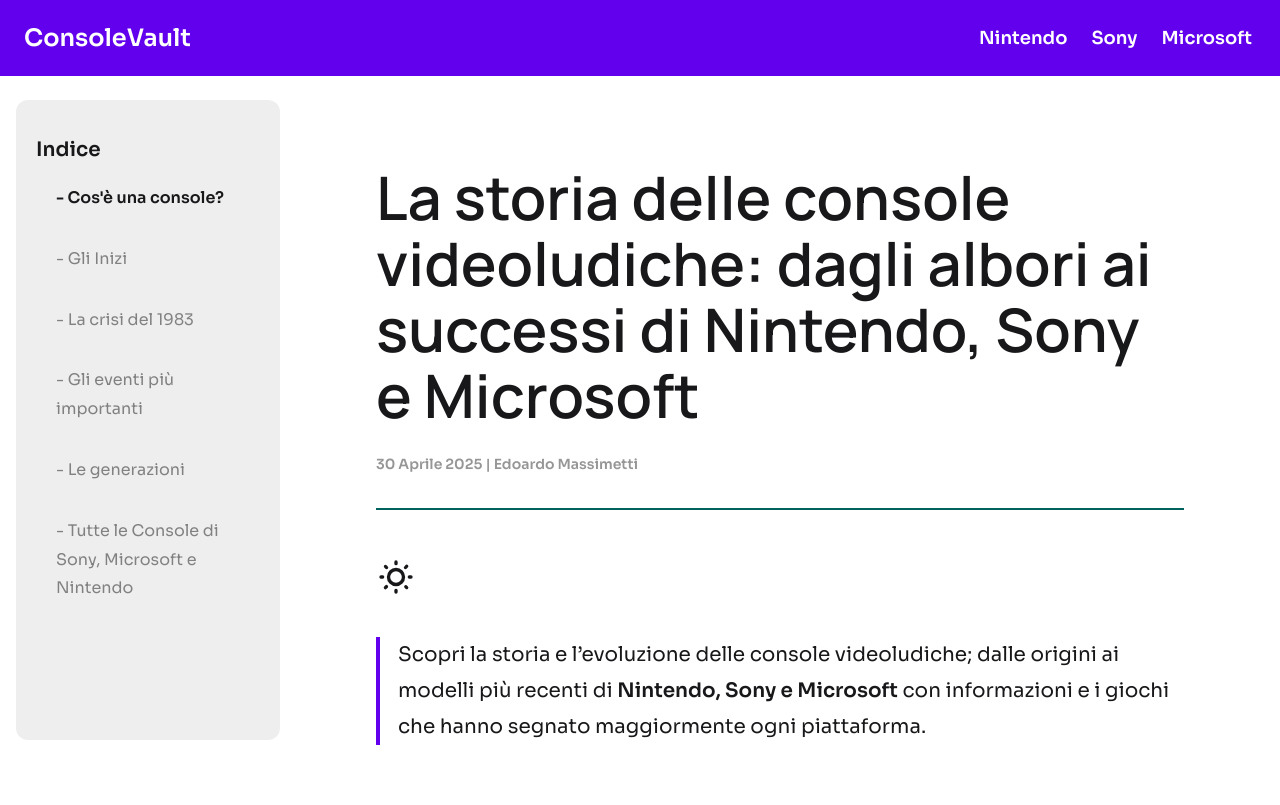
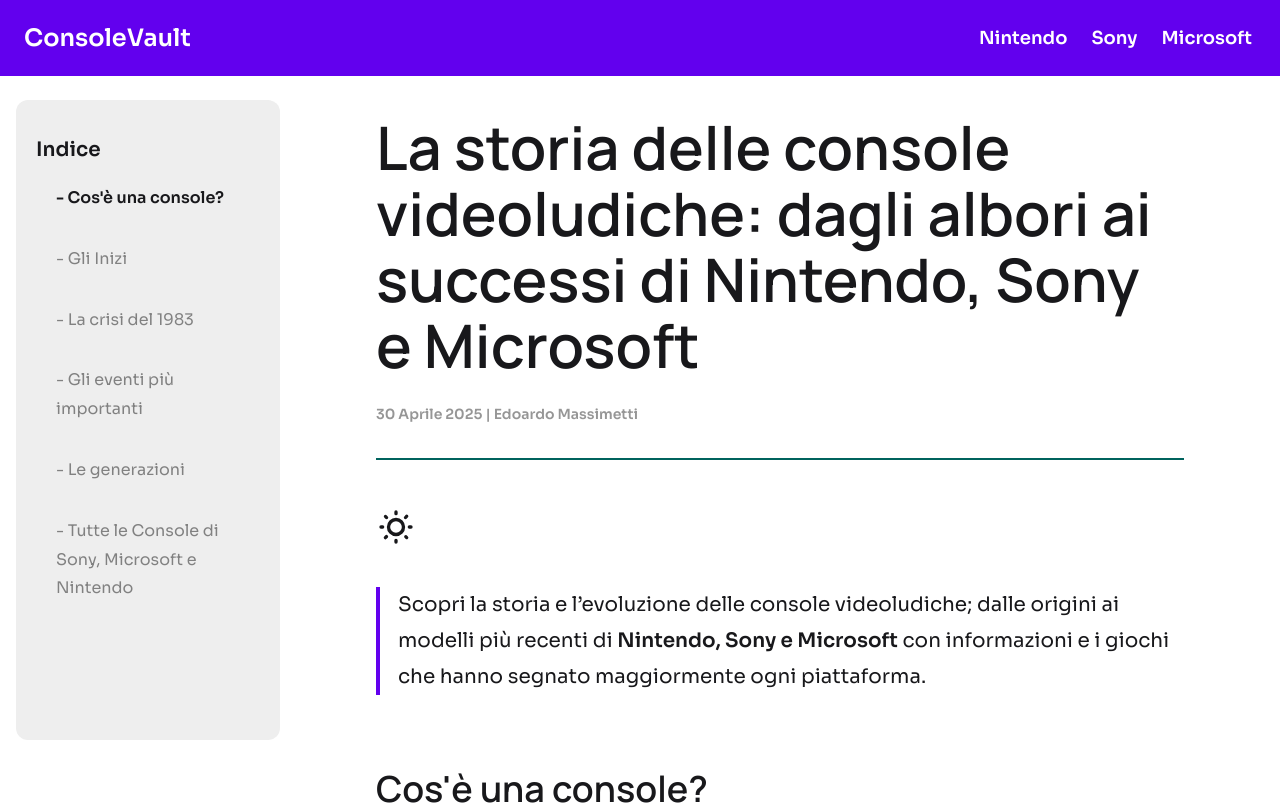
Before and after one commit to Edoardo-37/game-consoles-app, a React (Vite) app: page / in a window 1280 px wide. Shown: the top 805 px of the page. Built offline with nearby package versions, Linux system fonts and the light colour scheme.

Commit message:
added scroll-padding-top

```diff
--- a/src/index.css
+++ b/src/index.css
@@ -22,6 +22,7 @@
 
 html {
   scroll-behavior: smooth;
+  scroll-padding-top: 80px;
 }
 
 img[alt] {
@@ -41,7 +42,7 @@
 
 h1,
 h2 {
-  padding-top: 100px;
+  padding-top: 50px;
 }
 
 h2,
```
